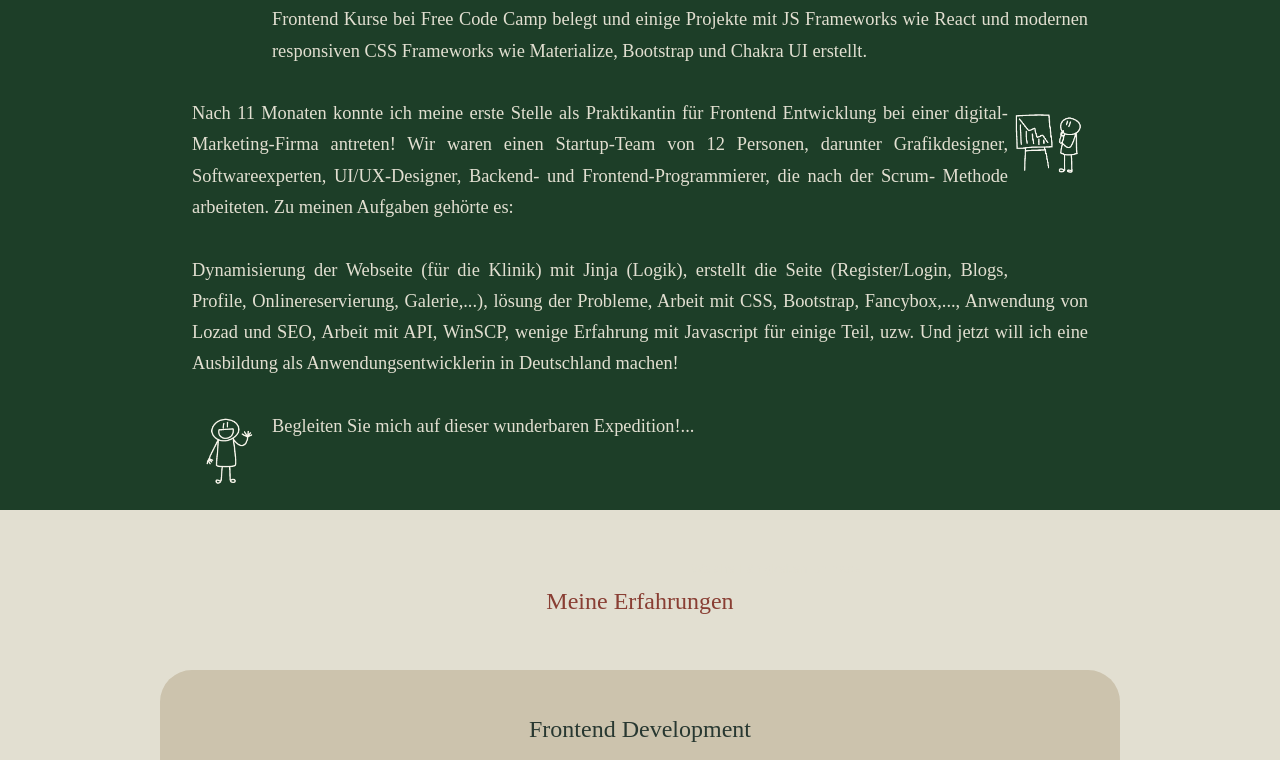
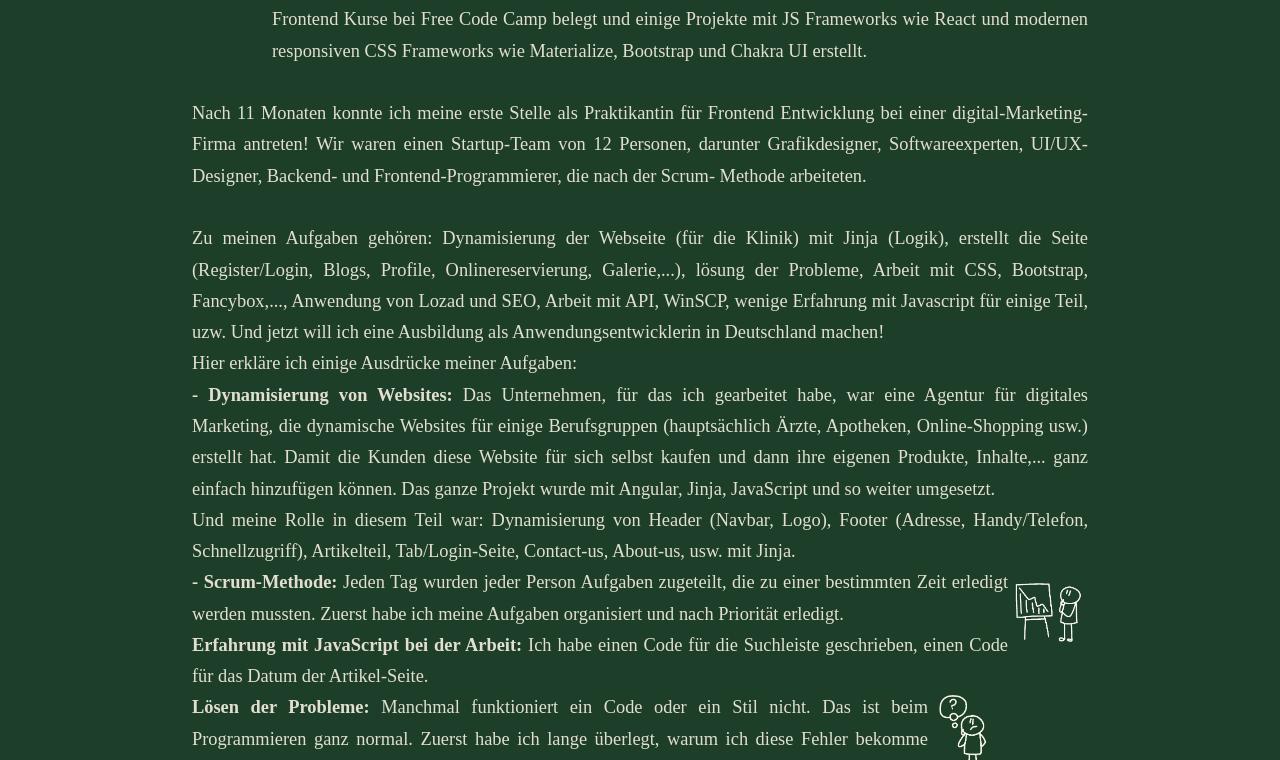
Before and after one commit to Sarah-Rz/mein-traumjob, a React (Create React App) app: page / in a window 1280 px wide. Shown: the part 2040-2800 px from the top of the page. Built offline with nearby package versions, Linux system fonts and the light colour scheme; a web font is replaced by a local one.

Commit message:
content changed

```diff
--- a/src/components/about/About.jsx
+++ b/src/components/about/About.jsx
@@ -7,6 +7,7 @@ import m6 from "../../assets/m6.png";
 import m7 from "../../assets/m7.png";
 import m8 from "../../assets/m8.png";
 import m9 from "../../assets/m9.png";
+import m10 from "../../assets/m10.png";
 import { AiFillFolderOpen } from "react-icons/ai";
 import { AiOutlineLaptop } from "react-icons/ai";
 import {IoIosBicycle} from 'react-icons/io';
@@ -95,21 +96,62 @@ const About = () => {
         Danach habe ich Frontend Kurse bei Free Code Camp belegt und einige Projekte mit JS Frameworks wie React und modernen responsiven CSS Frameworks wie Materialize, Bootstrap und Chakra UI erstellt.
         </p>
         <br />
-        <div className="right-img">
-          <img src={m8} alt="" />
-        </div>
+
         <p>
         Nach 11 Monaten konnte ich meine erste Stelle als Praktikantin für Frontend Entwicklung bei einer digital-Marketing-Firma antreten!
         Wir waren einen Startup-Team von 12 Personen, darunter Grafikdesigner, Softwareexperten, UI/UX-Designer, Backend- und Frontend-Programmierer, die nach der Scrum- Methode arbeiteten.
-        Zu meinen Aufgaben gehörte es:
         </p>
         <br />
         <p>
+        Zu meinen Aufgaben gehören:
         Dynamisierung der Webseite (für die Klinik) mit Jinja (Logik), erstellt die Seite (Register/Login, Blogs, Profile,
         Onlinereservierung, Galerie,...), lösung der Probleme, Arbeit mit CSS, Bootstrap, Fancybox,..., Anwendung von Lozad und SEO, Arbeit mit API, WinSCP, wenige Erfahrung mit Javascript für einige Teil, uzw.
         Und jetzt will ich eine Ausbildung als Anwendungsentwicklerin in Deutschland machen!</p>
         <p>
+        <ul>
+          <li>Hier erkläre ich einige Ausdrücke meiner Aufgaben:</li>
+          <li><b>- Dynamisierung von Websites:</b> Das Unternehmen, für das ich gearbeitet habe,
+            war eine Agentur für digitales Marketing, die dynamische Websites für einige Berufsgruppen
+            (hauptsächlich Ärzte, Apotheken, Online-Shopping usw.) erstellt hat.
+            Damit die Kunden diese Website für sich selbst kaufen und dann ihre eigenen Produkte,
+            Inhalte,... ganz einfach hinzufügen können. Das ganze Projekt wurde mit Angular, Jinja, JavaScript
+            und so weiter umgesetzt.
+            <br />
+            Und meine Rolle in diesem Teil war: Dynamisierung von Header (Navbar, Logo),
+            Footer (Adresse, Handy/Telefon, Schnellzugriff), Artikelteil, Tab/Login-Seite, Contact-us,
+            About-us, usw. mit Jinja.
+          </li>
+          <div className="right-img">
+          <img src={m8} alt="" />
+          </div>
+          <li>
+          <b>- Scrum-Methode:</b> Jeden Tag wurden jeder Person Aufgaben zugeteilt, die zu einer bestimmten Zeit
+          erledigt werden mussten. Zuerst habe ich meine Aufgaben organisiert und nach Priorität erledigt.
+          </li>
+          <li>
+          <b>Erfahrung mit JavaScript bei der Arbeit:</b> Ich habe einen Code für die Suchleiste geschrieben,
+          einen Code für das Datum der Artikel-Seite.
+          </li>
+          <li>
+          <div className="right-img">
+          <img src={m10} alt="" />
+          </div>
+          <b>Lösen der Probleme:</b> Manchmal funktioniert ein Code oder ein Stil nicht.
+          Das ist beim Programmieren ganz normal. Zuerst habe ich lange überlegt, warum ich diese Fehler bekomme
+          oder warum mein Code nicht funktioniert. Manchmal konnte ich das Problem selbst lösen. Wenn ich keine
+          Antwort bekommen habe, habe ich entweder Stack Overflow benutzt (meistens konnte ich dort die richtige
+           Antwort finden) oder ich habe das Team gefragt und sie haben mir den Hinweis gegeben.
+          </li>
+        </ul>
           <br />
+          <p>
+          Alles in allem kann ich sagen, dass dieser Job nicht so einfach ist.
+          Es gibt immer Probleme zu lösen oder Herausforderungen. Aber das ist es, was mir Spaß macht.
+          Wenn ich ein Problem lösen kann, bin ich stolz auf mich, dass ich nicht aufgegeben habe.
+          Programmieren macht mich zu einem stärkeren Menschen.
+          Das ist erst der Anfang meiner Reise. In diesem Bereich gibt es für mich noch viel zu lernen.
+          Ich kann nicht länger auf die Ausbildung in Deutschland warten.
+          </p>
         <div className="left-img">
           <img src={m9} alt="" />
         </div>
--- a/src/components/header/Header.jsx
+++ b/src/components/header/Header.jsx
@@ -10,7 +10,7 @@ const Header = () => {
       <div className="container header__container">
         <h1>Herzlich willkommen zu meiner Expedition!<IoIosBicycle/></h1>
         <p className="text-sub">Hier erfahren Sie mehr über meinen Werdegang und die Herausforderungen auf dem Weg zu meinem Traumjob als Programmiererin!</p>
-        <p className="text-sub-1">Mein Motto ist:</p><p className="text-sub"> Übung macht den Meister. und alles ist möglich, wenn man es nur will!</p>
+        <p className="text-sub-1">Mein Motto:</p><p className="text-sub"> Übung macht den Meister. und alles ist möglich, wenn man es nur will!</p>
        <br />
         <h3 className="text-light">Ich bin Sara </h3>
         <h2 className="text-primary">Web Entwicklerin</h2>
--- a/src/components/nav/nav.css
+++ b/src/components/nav/nav.css
@@ -38,7 +38,7 @@ nav a.active {
         font-size: 0.6rem;
     }
     nav {
-        padding: 0.5rem 0.5rem;
+        padding: 0.5rem 0.2rem;
         gap: 0.3rem;
     }
  }
```
Also changed, not shown: src/assets/m10.png (added).
